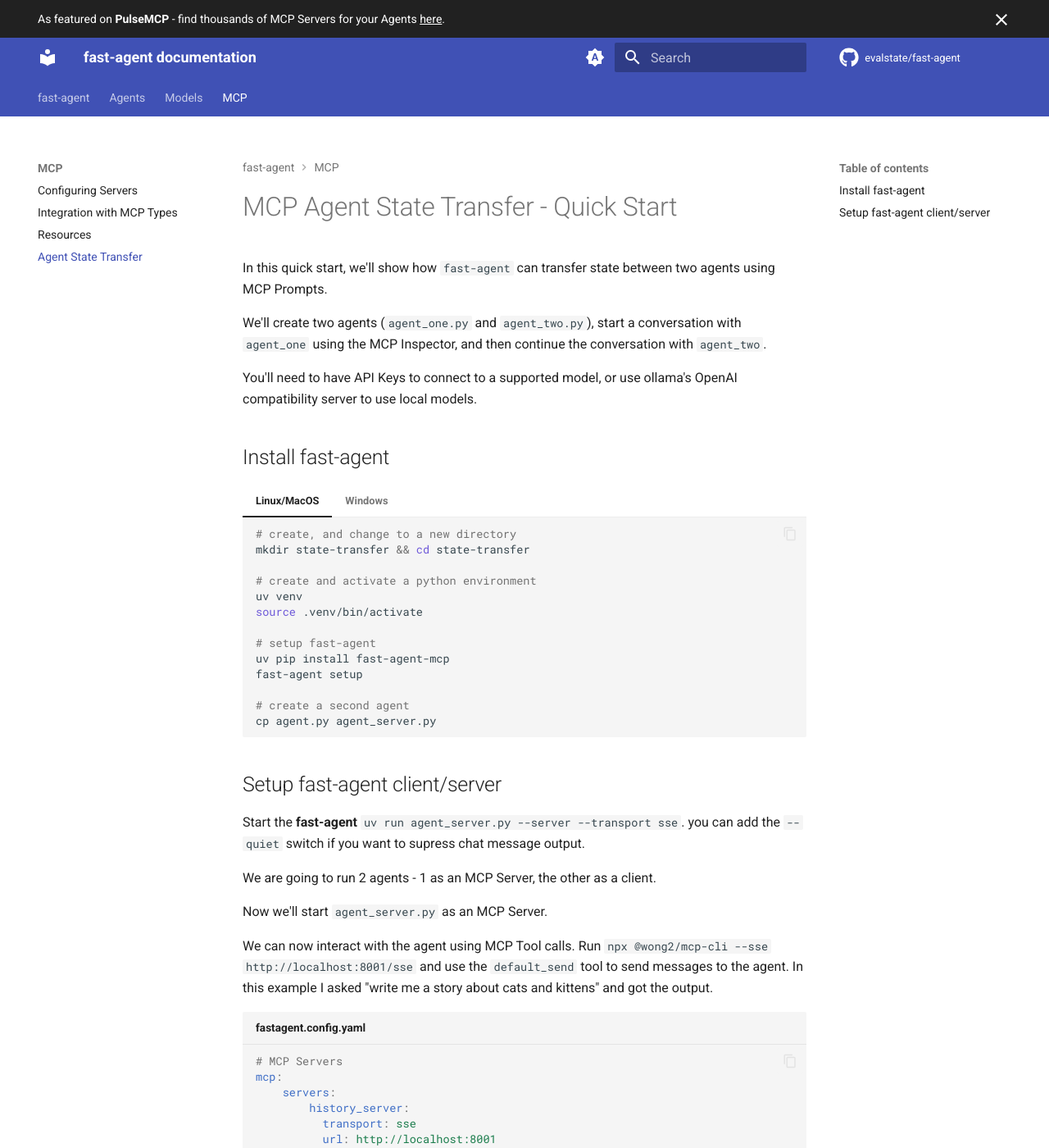
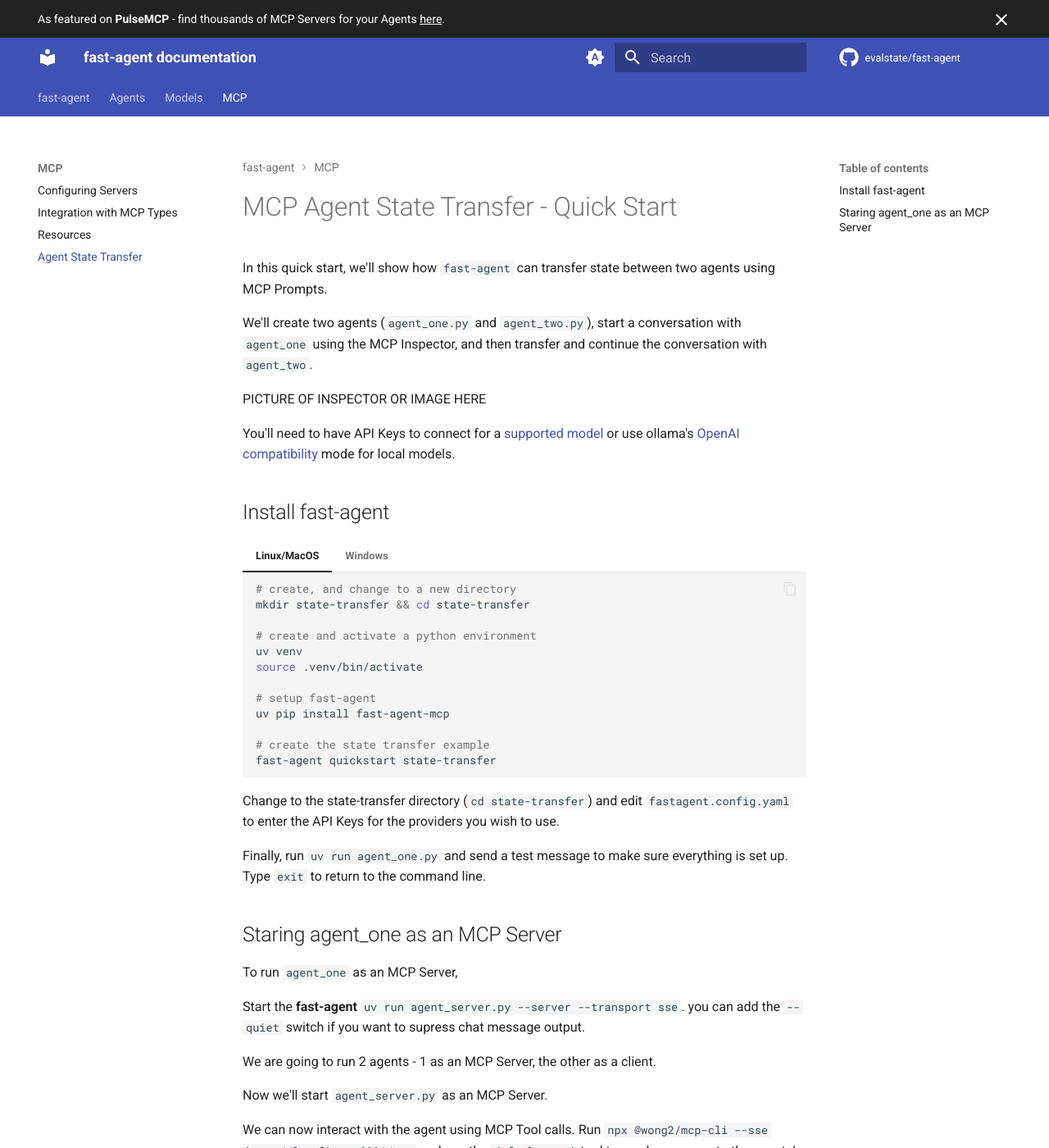
Before and after one commit to evalstate/fast-agent-docs, an MkDocs documentation site: the page built from docs/mcp/state_transfer.md, in a window 1280 px wide and 1400 px high. Shown: the whole window at 82% size. Built offline with MkDocs 1.6.1 and Material for MkDocs 9.7.7, drawn with Linux system fonts in a browser that asks for light colours; comment, search, counter and statistics services are not loaded.

Commit message:
quickstart wip

````diff
--- a/docs/mcp/index.md
+++ b/docs/mcp/index.md
@@ -68,7 +68,7 @@
 
 If a server_uri_alias is supplied, **fast-agent** presents this to the MCP Server. This allows you to present a consistent interface to the MCP Server. An example of this usage would be mounting a local directory to a docker volume, and presenting it as `/mnt/data` to the MCP Server for consistency.
 
-The data analysis example (`fast-agent bootstrap data-analysis` has a working example of roots).
+The data analysis example (`fast-agent quickstart data-analysis` has a working example of MCP Roots).
 
 ## Sampling
 
--- a/docs/mcp/state_transfer.md
+++ b/docs/mcp/state_transfer.md
@@ -2,9 +2,11 @@
 
 In this quick start, we'll show how `fast-agent` can transfer state between two agents using MCP Prompts.
 
-We'll create two agents (`agent_one.py` and `agent_two.py`), start a conversation with `agent_one` using the MCP Inspector, and then continue the conversation with `agent_two`.
+We'll create two agents (`agent_one.py` and `agent_two.py`), start a conversation with `agent_one` using the MCP Inspector, and then transfer and continue the conversation with `agent_two`.
 
-You'll need to have API Keys to connect to a supported model, or use ollama's OpenAI compatibility server to use local models.
+PICTURE OF INSPECTOR OR IMAGE HERE
+
+You'll need to have API Keys to connect for a [supported model](../models/llm_providers.md) or use ollama's [OpenAI compatibility](https://github.com/ollama/ollama/blob/main/docs/openai.md) mode for local models.
 
 ## Install fast-agent
 
@@ -20,10 +22,9 @@
 
     # setup fast-agent
     uv pip install fast-agent-mcp
-    fast-agent setup
 
-    # create a second agent
-    cp agent.py agent_server.py
+    # create the state transfer example
+    fast-agent quickstart state-transfer
     ```
 === "Windows"
 
@@ -37,13 +38,18 @@
 
     # setup fast-agent
     uv pip install fast-agent-mcp
-    fast-agent setup
 
-    # create a second agent
-    cp agent.py agent_server.py
+    # create the state transfer example
+    fast-agent quickstart state-transfer
     ```
 
-## Setup fast-agent client/server
+Change to the state-transfer directory (`cd state-transfer`) and edit `fastagent.config.yaml` to enter the API Keys for the providers you wish to use.
+
+Finally, run `uv run agent_one.py` and send a test message to make sure everything is set up. Type `exit` to return to the command line.
+
+## Staring agent_one as an MCP Server
+
+To run `agent_one` as an MCP Server,
 
 Start the **fast-agent** `uv run agent_server.py --server --transport sse`. you can add the `--quiet` switch if you want to supress chat message output.
 
````
Also changed, not shown: docs/agents/defining.md (+2 -2 lines), docs/index.md (+1 -1 lines).
